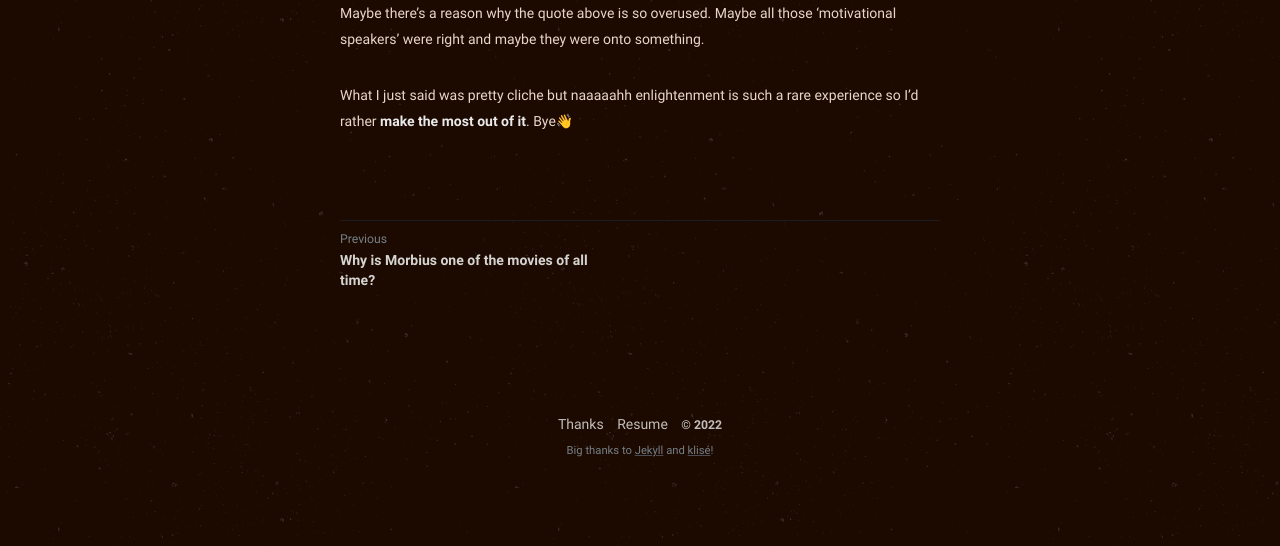
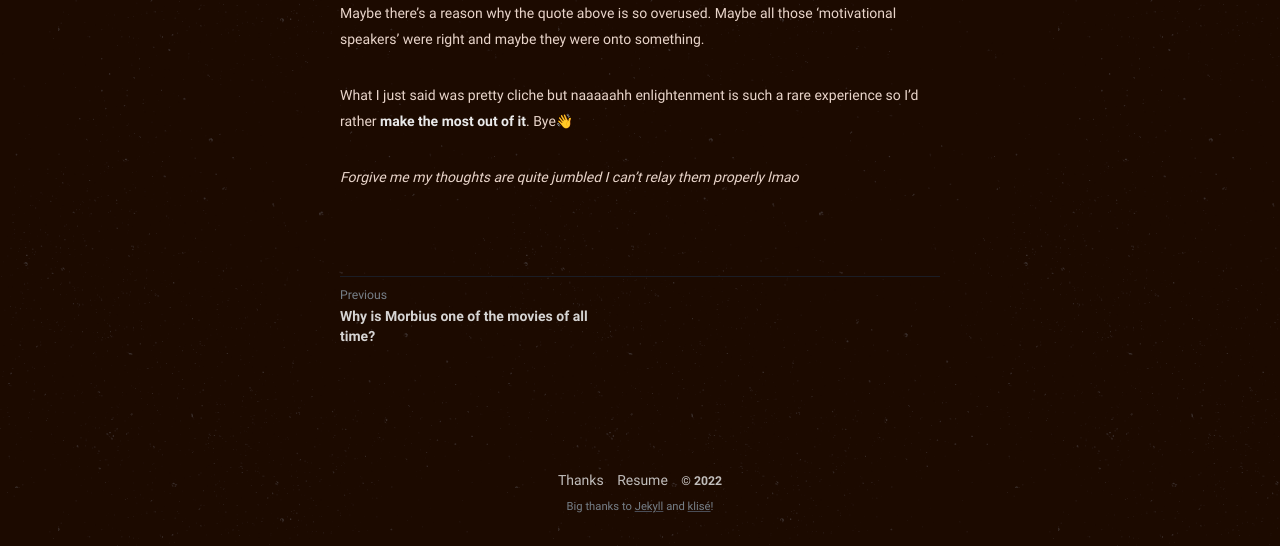
Before and after one commit to philippines69/carlcastroarchives, a Jekyll site: the page built from _posts/2022-07-12-the-thing-people-take-for-granted-the-most.md, in a window 1280 px wide and 900 px high, scrolled down 1100 px, cut to the strip 354-900 px from the top of the window. Built offline with Jekyll 4.4.1, drawn with Linux system fonts in a browser that asks for light colours; before the commit the page ends 1944 px from its top, so only the background shows below that.

Commit message:
Update from Forestry.io philippines69 updated _posts/2022-07-12-the-thing-people-take-for-granted-the-most.md

```diff
--- a/_posts/2022-07-12-the-thing-people-take-for-granted-the-most.md
+++ b/_posts/2022-07-12-the-thing-people-take-for-granted-the-most.md
@@ -23,3 +23,5 @@ Life's so fragile. In one moment something might happen that would fuck up every
 Maybe there's a reason why the quote above is so overused. Maybe all those 'motivational speakers' were right and maybe they were onto something.
 
 What I just said was pretty cliche but naaaaahh enlightenment is such a rare experience so I'd rather **make the most out of it**. Bye👋
+
+_Forgive me my thoughts are quite jumbled I can't relay them properly lmao_
```
